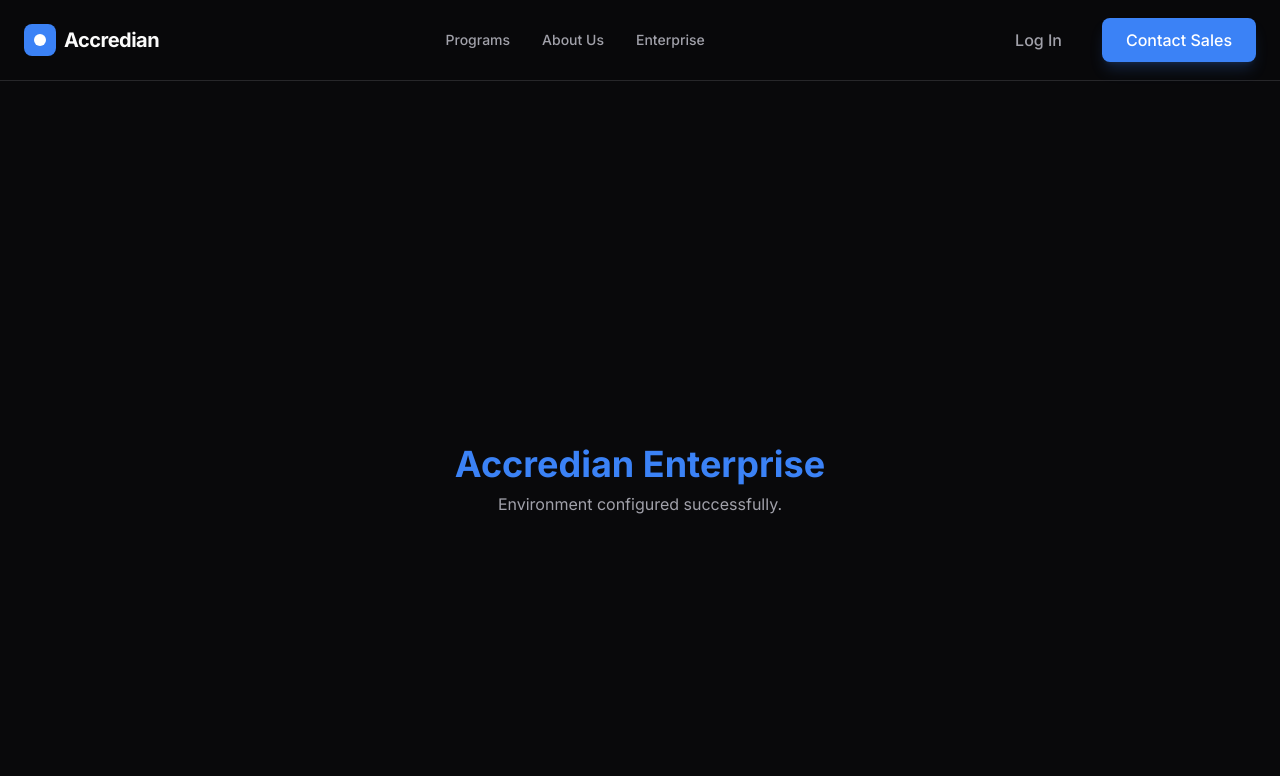
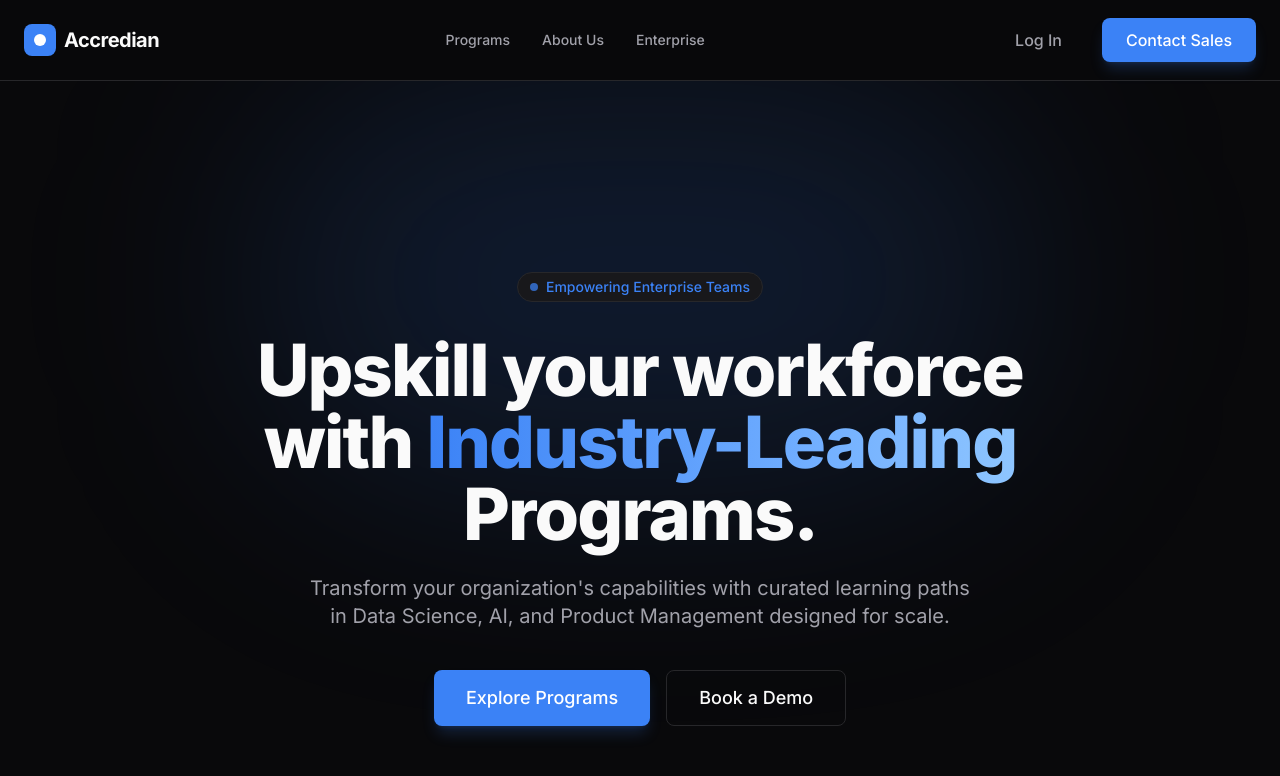
Before and after one commit to JhaSourav07/accredian-enterprise-redesign, a Next.js app: page / in a window 1280 px wide. Shown: the top 776 px of the page. Built offline with nearby package versions, Linux system fonts and the light colour scheme.

Commit message:
feat: implement hero section component on homepage

```diff
--- a/src/app/page.tsx
+++ b/src/app/page.tsx
@@ -1,8 +1,10 @@
+import { Hero } from "@/components/sections/Hero";
+
 export default function Home() {
   return (
-    <main className="min-h-screen flex flex-col items-center justify-center">
-      <h1 className="text-4xl font-bold text-accent">Accredian Enterprise</h1>
-      <p className="text-muted mt-2">Environment configured successfully.</p>
+    <main className="min-h-screen flex flex-col">
+      <Hero />
+      {/* We will add Features, Stats, and Testimonials here next! */}
     </main>
   );
 }
--- /dev/null
+++ b/src/components/sections/Hero.tsx
@@ -0,0 +1,42 @@
+import { Button } from '../ui/Button';
+
+export function Hero() {
+  return (
+    // 'relative' and 'overflow-hidden' ensure our background glow doesn't break the page width
+    <section className="relative pt-32 pb-20 md:pt-48 md:pb-32 overflow-hidden">
+
+      {/* Background Glow Effect - This creates a subtle blue spotlight at the top of the page */}
+      <div className="absolute top-0 left-1/2 -translate-x-1/2 w-full max-w-3xl h-[400px] bg-accent/15 blur-[120px] rounded-full pointer-events-none" />
+
+      <div className="relative max-w-7xl mx-auto px-6 flex flex-col items-center text-center">
+
+        {/* Animated Badge */}
+        <div className="inline-flex items-center gap-2 px-3 py-1 rounded-full bg-surface border border-border text-sm font-medium text-accent mb-8">
+          <span className="w-2 h-2 rounded-full bg-accent animate-pulse"></span>
+          Empowering Enterprise Teams
+        </div>
+
+        {/* Headline with Gradient Text */}
+        <h1 className="text-5xl md:text-7xl font-extrabold tracking-tight text-primary max-w-4xl mb-6">
+          Upskill your workforce with <span className="text-transparent bg-clip-text bg-gradient-to-r from-accent to-blue-300">Industry-Leading</span> Programs.
+        </h1>
+
+        {/* Subheadline */}
+        <p className="text-lg md:text-xl text-muted max-w-2xl mb-10">
+          Transform your organization's capabilities with curated learning paths in Data Science, AI, and Product Management designed for scale.
+        </p>
+
+        {/* CTAs - flex-col on mobile so they stack, flex-row on larger screens */}
+        <div className="flex flex-col sm:flex-row gap-4 w-full sm:w-auto">
+          <Button variant="primary" size="lg" className="w-full sm:w-auto">
+            Explore Programs
+          </Button>
+          <Button variant="outline" size="lg" className="w-full sm:w-auto">
+            Book a Demo
+          </Button>
+        </div>
+
+      </div>
+    </section>
+  );
+}
```
